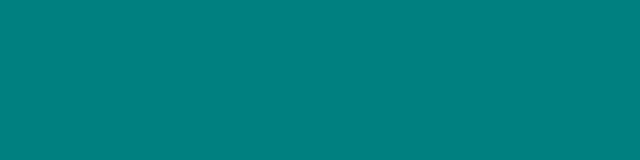
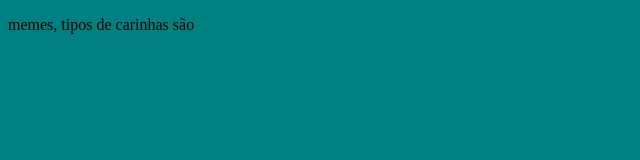
Before and after one commit to Marcello-Cruz/Contagem-Regressiva-JS, a plain HTML site: page index.html in a window 1280 px wide. Shown: the whole page, without its empty margins (0-640 px from the left). Drawn offline with Linux system fonts and the light colour scheme.

```diff
--- a/index.html
+++ b/index.html
@@ -4,10 +4,11 @@
     <meta charset="UTF-8">
     <meta http-equiv="X-UA-Compatible" content="IE=edge">
     <meta name="viewport" content="width=device-width, initial-scale=1.0">
-    <title>Contagem-Regressiva</title>
+    <title>Contagem-Regressiva JS</title>
     <link rel="stylesheet" href="./styles.css">
 </head>
 <body>
+    <p>memes, tipos de carinhas são</p>
 <script src="script.js"></script>
 </body>
 </html>
```
